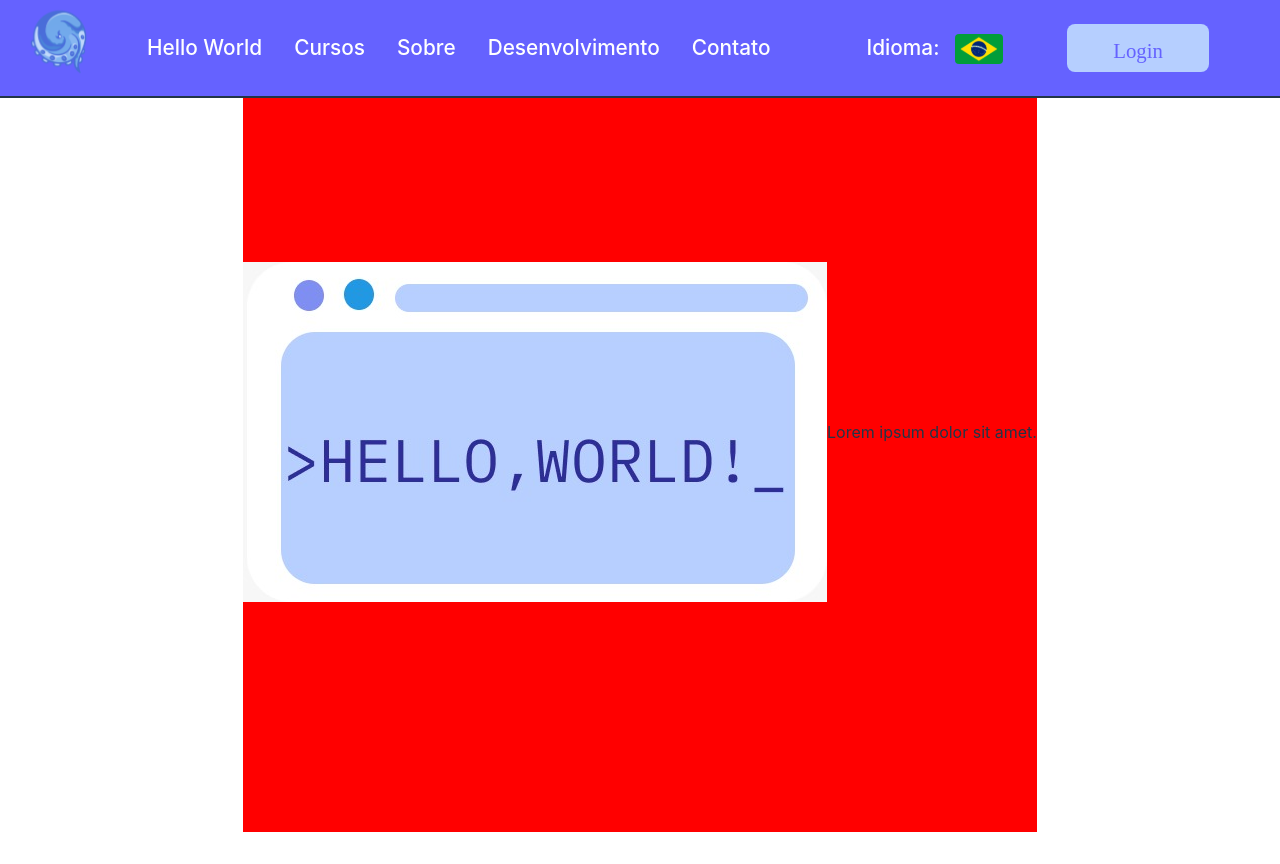
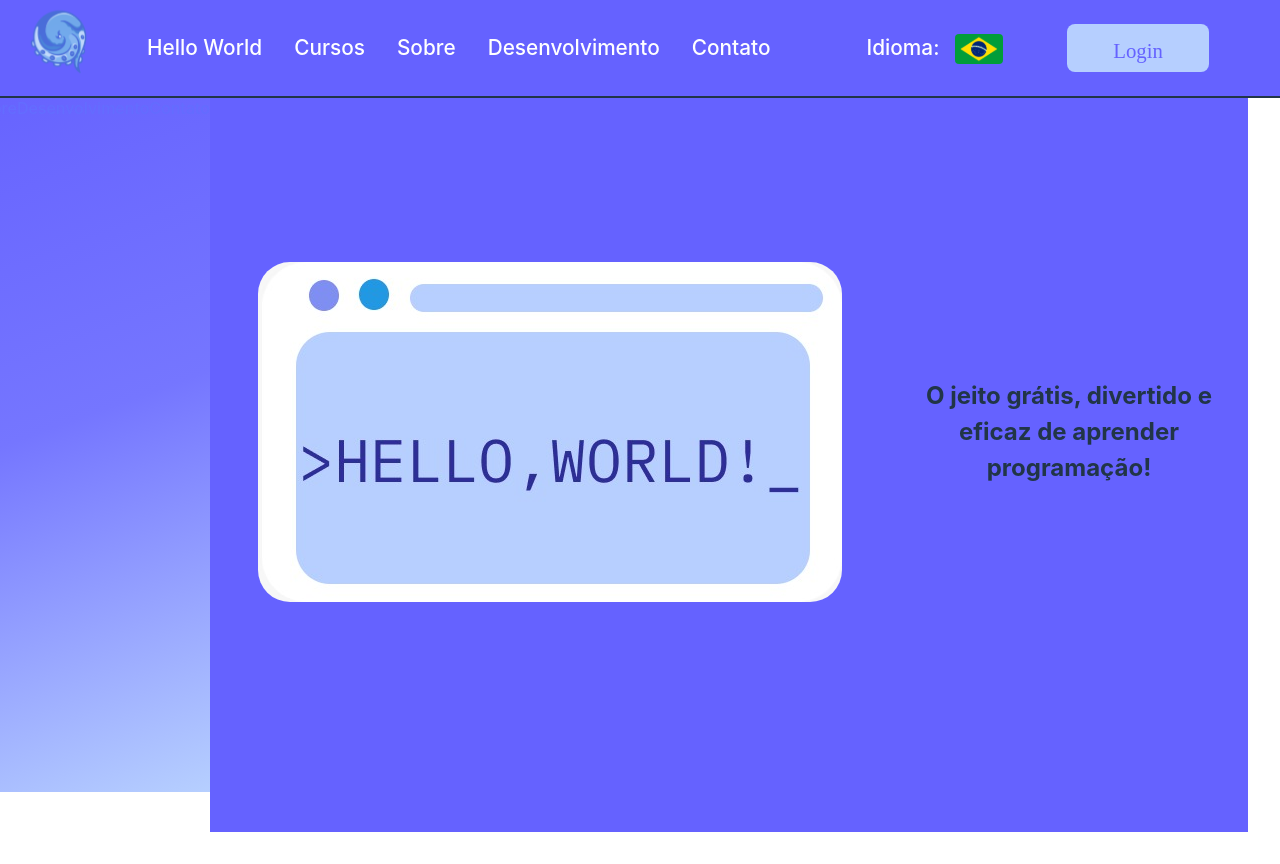
Before and after one commit to RenanFernandoRuiz/HelloWorld, a React (Vite) app in the folder client/: page / in a window 1280 px wide. Built offline with nearby package versions, Linux system fonts and the light colour scheme.

Commit message:
Desenvolvimento sidebar

```diff
--- a/client/src/components/container/container.jsx
+++ b/client/src/components/container/container.jsx
@@ -3,10 +3,20 @@ import quadro from "../../assets/quadro.jpg";
 
 const Container = () => {
   return (
-    <div className={styles.all}>
-      <img src={quadro} alt="tela" />
-      <p>Lorem ipsum dolor sit amet.</p>
-    </div>
+    <body>
+      <div className={styles.sidebar}>
+        <a href="#">Hello World</a>
+        <a href="#">Cursos</a>
+        <a href="#">Sobre</a>
+        <a href="#">Desenvolvimento</a>
+        <a href="#">Contato</a>
+      </div>
+
+      <div className={styles.all}>
+        <img src={quadro} alt="tela" />
+        <h2>O jeito grátis, divertido e eficaz de aprender programação!</h2>
+      </div>
+    </body>
   );
 };
 
--- a/client/src/components/container/container.module.css
+++ b/client/src/components/container/container.module.css
@@ -1,8 +1,32 @@
+body {
+  margin: 0;
+  display: flex;
+  flex-direction: row;
+}
+
+.sidebar {
+  height: 90vh;
+  margin-left: -10em;
+  background-color: #6460ff;
+  background-image: linear-gradient(
+    160deg,
+    #6460ff 0%,
+    #7576ff 50%,
+    #b6cfff 100%
+  );
+}
 .all {
+  right: 0;
   display: flex;
   flex-direction: row;
   align-items: center;
-  background: red;
+  background: #6562ff;
   height: 100vh;
-  width: 100%;
 }
+.all img {
+  border-radius: 2em;
+  margin: 3em;
+}
+.all h2 {
+  margin: 1em;
+}
```
